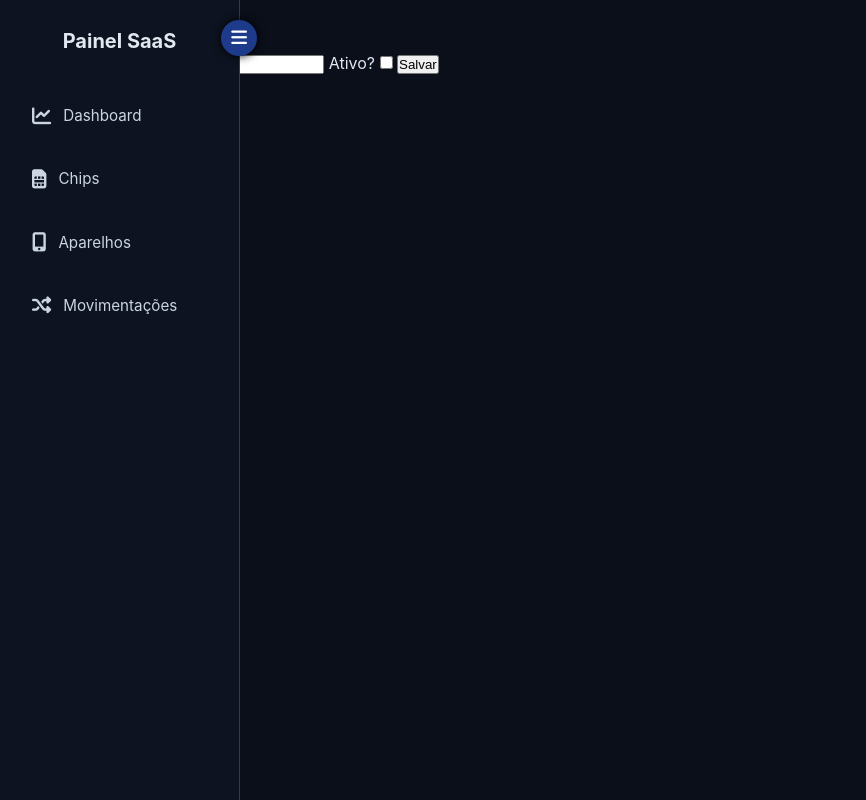
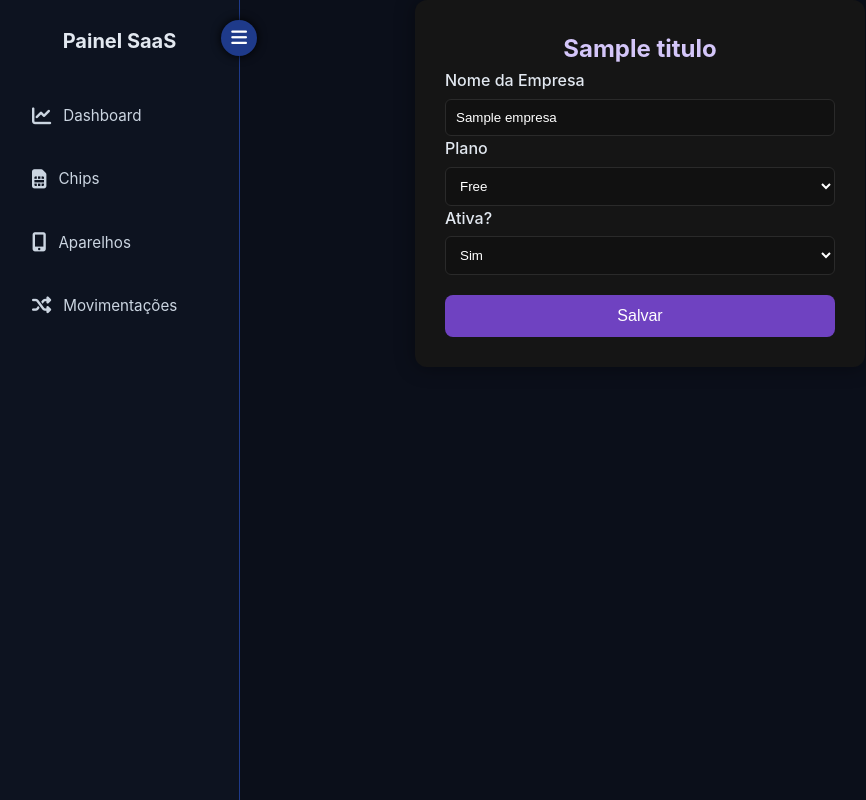
Before and after one commit to desenvoltoo/chips-saas, a Flask app: template templates/admin/empresa_form.html in a window 1280 px wide. Shown: the whole page, without its empty margins (0-866 px from the left). Run offline with Flask 3, Linux system fonts and the light colour scheme; the template is opened without the code that fills it: most values are stand-ins (such as "Sample title", 1, 10 or a date in 2020); some libraries are stand-ins or nearby versions.

Commit message:
Update empresa_form.html

```diff
--- a/templates/admin/empresa_form.html
+++ b/templates/admin/empresa_form.html
@@ -1,18 +1,73 @@
 {% extends "base.html" %}
 {% block content %}
 
-<h1>Nova Empresa</h1>
+<style>
+    .form-card {
+        background: #151515;
+        padding: 30px;
+        border-radius: 12px;
+        width: 450px;
+        margin: auto;
+        box-shadow: 0 0 20px #0006;
+    }
 
-<form method="POST">
+    label {
+        margin-top: 12px;
+        font-weight: 500;
+    }
 
-    <label>Nome da Empresa</label>
-    <input type="text" name="nome" required>
+    input, select {
+        width: 100%;
+        padding: 10px;
+        border-radius: 6px;
+        border: 1px solid #2a2a2a;
+        background: #111;
+        color: #fff;
+        margin-top: 5px;
+    }
 
-    <label>Ativo?</label>
-    <input type="checkbox" name="ativo">
+    .btn-save {
+        width: 100%;
+        margin-top: 20px;
+        padding: 12px;
+        background: #6f42c1;
+        color: #fff;
+        border-radius: 8px;
+        border: none;
+        font-size: 16px;
+        transition: 0.2s;
+    }
+    .btn-save:hover {
+        background: #5835a0;
+    }
+</style>
 
-    <button class="btn">Salvar</button>
+<div class="form-card">
 
-</form>
+    <h2 style="text-align:center; color:#d4c6f9;">{{ titulo }}</h2>
+
+    <form method="POST">
+
+        <label>Nome da Empresa</label>
+        <input type="text" name="nome" value="{{ empresa.nome if empresa else '' }}" required>
+
+        <label>Plano</label>
+        <select name="plano">
+            <option value="free">Free</option>
+            <option value="basic">Basic</option>
+            <option value="pro">Pro</option>
+        </select>
+
+        <label>Ativa?</label>
+        <select name="ativo">
+            <option value="true">Sim</option>
+            <option value="false">Não</option>
+        </select>
+
+        <button class="btn-save">Salvar</button>
+
+    </form>
+
+</div>
 
 {% endblock %}
```
